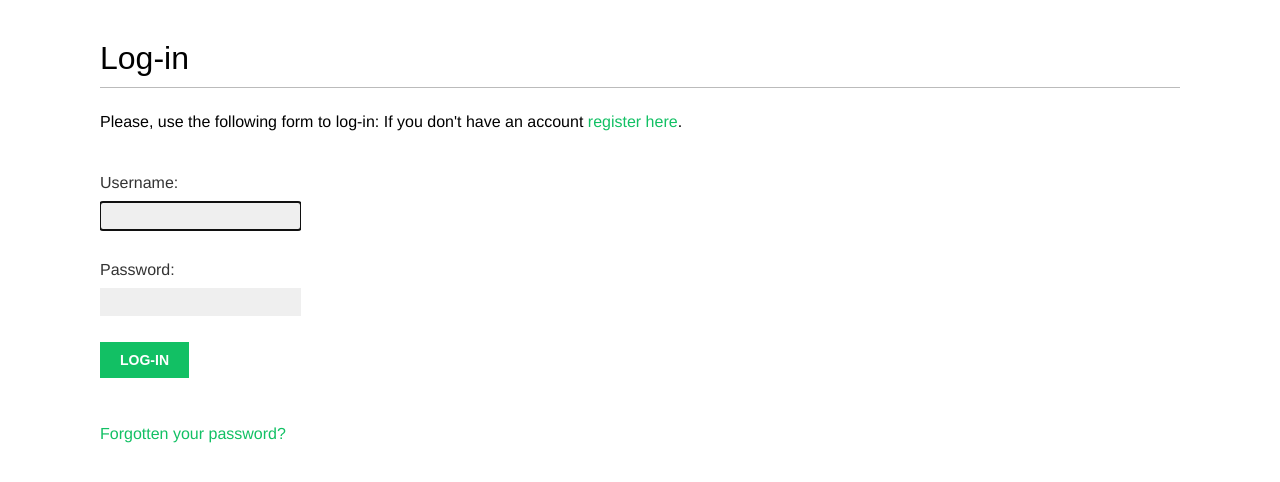
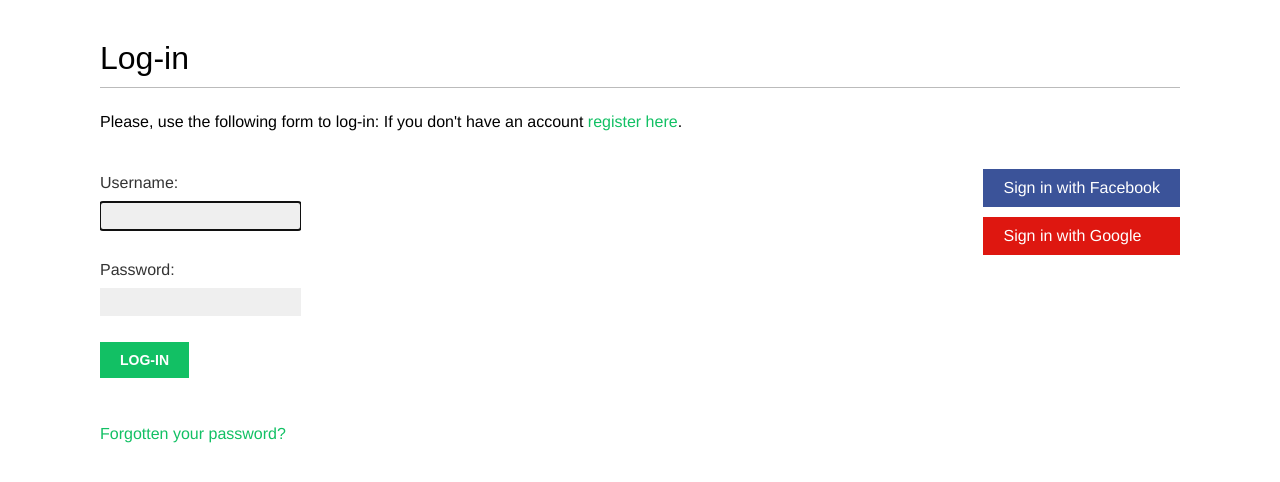
Before and after one commit to Emil2kk/Social_Website, a Django app: page /account/login/ in a window 1280 px wide. Shown: the part 47-529 px from the top of the page. Run offline with Django 4.2, Linux system fonts and the light colour scheme; some web fonts are replaced.

Commit message:
google and faceboook login added

```diff
--- a/bookmarks/account/templates/registration/login.html
+++ b/bookmarks/account/templates/registration/login.html
@@ -23,4 +23,18 @@
             <a href="{% url "password_reset" %}"> Forgotten your password? </a>
         </p>
     </div>
+    <div class="social">
+        <ul>
+            <li class="facebook">
+                <a href="{% url "social:begin" "facebook" %}">
+                    Sign in with Facebook
+                </a>
+            </li>
+            <li class="google">
+                <a href="{% url "social:begin" "google-oauth2" %}">
+                    Sign in with Google
+                </a>
+            </li>
+        </ul>
+    </div>
 {% endblock %}
```
Also changed, not shown: bookmarks/bookmarks/settings.py (+8 -1 lines), bookmarks/db.sqlite3, 1 other file.
